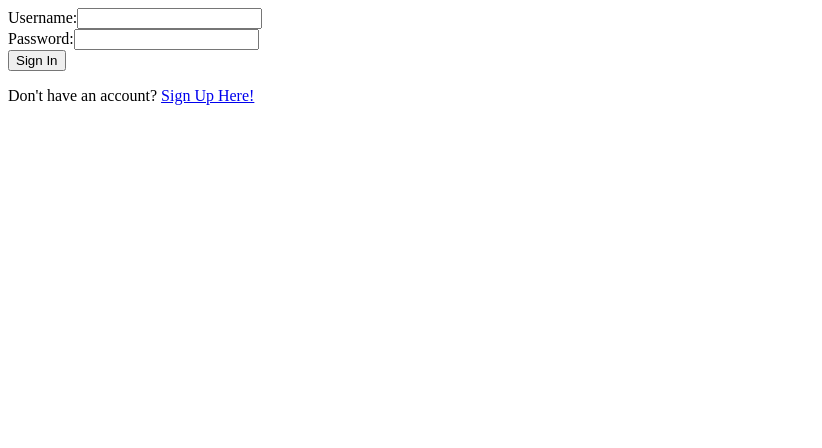
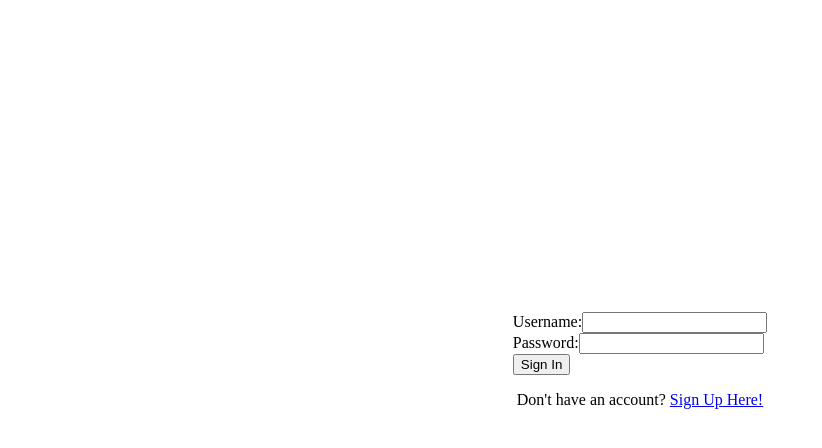
Before and after one commit to ajhanson22227/ToDo-List-React, a React (Create React App) app: page / in a window 1280 px wide. Shown: the top 448 px of the page, without its empty margins (0-822 px from the left). Built offline with nearby package versions, Linux system fonts and the light colour scheme.

Commit message:
minor changes

```diff
--- a/src/components/Project/Project.css
+++ b/src/components/Project/Project.css
@@ -1,7 +1,21 @@
+#root {
+  display: flex;
+  flex-direction: column;
+  align-items: center;
+  justify-content: center;
+
+  min-height: 90vh;
+}
+
+p {
+  text-align: center;
+}
+
 .project-container {
   display: flex;
   flex-direction: column;
   align-items: center;
+  justify-content: center;
 }
 
 .project {
--- a/src/components/Project/ProjectPage/ProjectPage.js
+++ b/src/components/Project/ProjectPage/ProjectPage.js
@@ -14,7 +14,9 @@ const ProjectPage = ({ user }) => {
         <div>
           <p>Hello {user.username}</p>
           <p>You have {projects ? projects.length : 0} projects</p>
-          <Link to={`/project/create`}>Create New Project</Link>
+          <p>
+            <Link to={`/project/create`}>Create New Project</Link>
+          </p>
           <div className="project-container">{projects}</div>
         </div>
       )}
```
